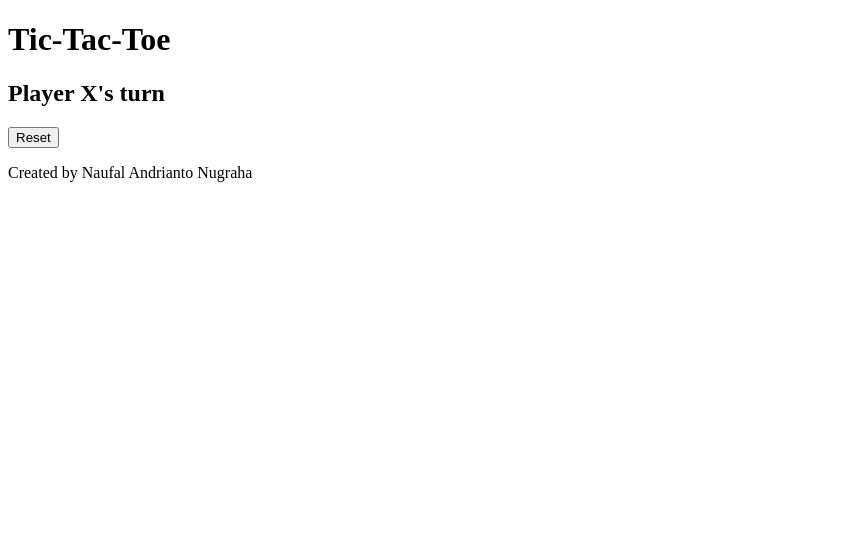
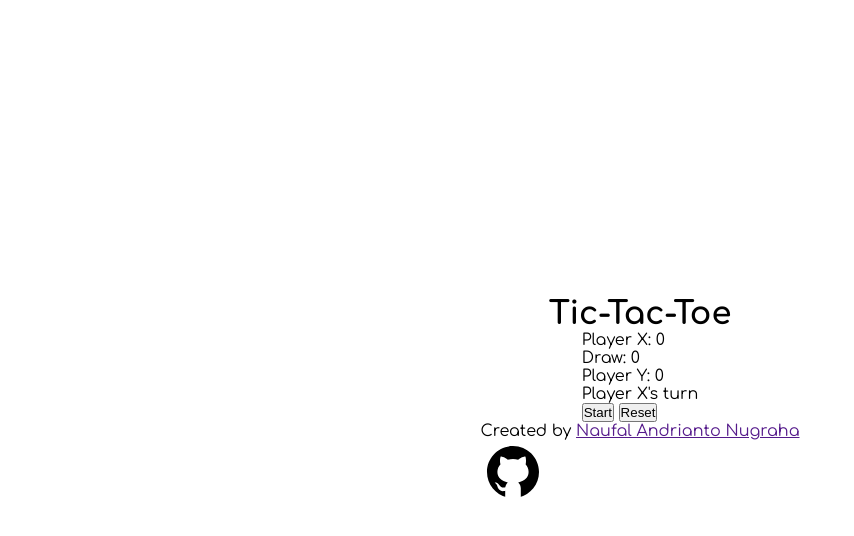
Before and after one commit to NaufalAndriantoNugraha/tic-tac-toe, a website built with Vite: page index.html in a window 1280 px wide. Shown: the whole page, without its empty margins (0-854 px from the left). Built offline with nearby package versions, Linux system fonts and the light colour scheme.

Commit message:
Feature: Update the structure and add some styling
Update the game's structure, add additional styling, add font from Google Fonts, and add favicon.

```diff
--- a/index.html
+++ b/index.html
@@ -3,6 +3,20 @@
   <head>
     <meta charset="UTF-8" />
     <meta name="viewport" content="width=device-width, initial-scale=1.0" />
+    <link
+      rel="shortcut icon"
+      href="/tic-tac-toe-icon.png"
+      type="image/x-icon"
+    />
+
+    <!-- Import font from Google Fonts -->
+    <link rel="preconnect" href="https://fonts.googleapis.com" />
+    <link rel="preconnect" href="https://fonts.gstatic.com" crossorigin />
+    <link
+      href="https://fonts.googleapis.com/css2?family=Comfortaa:wght@300..700&display=swap"
+      rel="stylesheet"
+    />
+
     <title>Tic-Tac-Toe</title>
     <link rel="stylesheet" href="src/style.css" />
   </head>
@@ -11,7 +25,14 @@
       <h1>Tic-Tac-Toe</h1>
     </header>
     <main>
-      <h2 class="annoucement">Player X's turn</h2>
+      <section class="annoucement">
+        <div class="score-container">
+          <div class="win">Player X: 0</div>
+          <div class="draw">Draw: 0</div>
+          <div class="lost">Player Y: 0</div>
+        </div>
+        <p class="players-turn">Player X's turn</p>
+      </section>
       <div class="board">
         <div class="cell"></div>
         <div class="cell"></div>
@@ -23,10 +44,19 @@
         <div class="cell"></div>
         <div class="cell"></div>
       </div>
-      <button type="button">Reset</button>
+      <section class="buttons">
+        <button type="button start">Start</button>
+        <button type="button rest">Reset</button>
+      </section>
     </main>
     <footer>
-      <p>Created by Naufal Andrianto Nugraha</p>
+      <p>
+        Created by
+        <a href=""
+          >Naufal Andrianto Nugraha
+          <img src="/icons8-github.svg" alt="#" aria-hidden="true"
+        /></a>
+      </p>
     </footer>
     <script type="module" src="/src/main.ts"></script>
   </body>
--- a/src/style.css
+++ b/src/style.css
@@ -0,0 +1,26 @@
+*,
+*::before,
+*::after {
+  margin: 0;
+  padding: 0;
+  box-sizing: border-box;
+}
+
+html {
+  font-family: 'Comfortaa', serif;
+}
+
+img {
+  display: block;
+  max-width: 100%;
+}
+
+body {
+  height: 100vh;
+  width: 100vw;
+  overflow: hidden;
+  display: flex;
+  flex-direction: column;
+  justify-content: center;
+  align-items: center;
+}
```
Also changed, not shown: public/icons8-github.svg (added), public/tic-tac-toe-icon.png (added).
